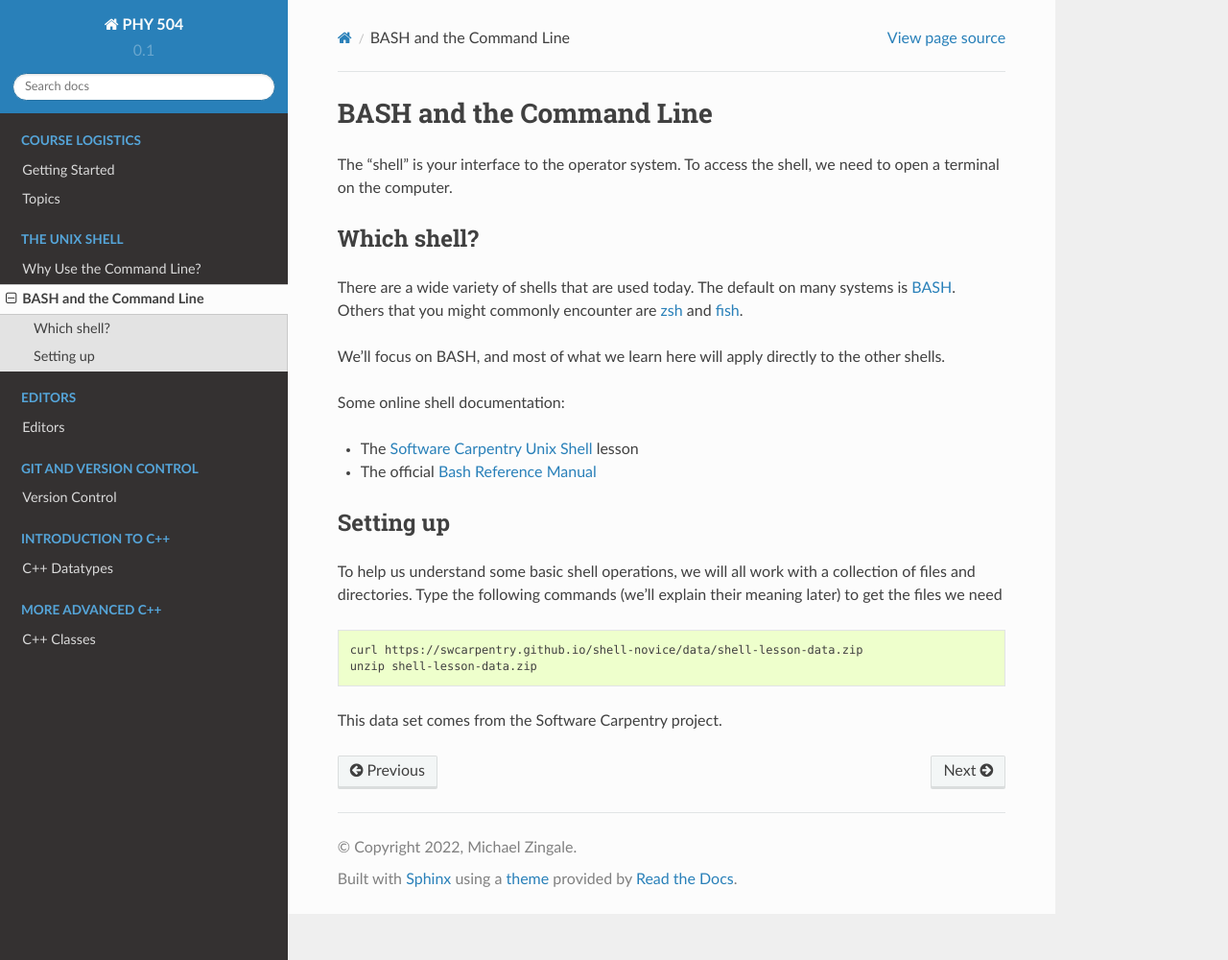
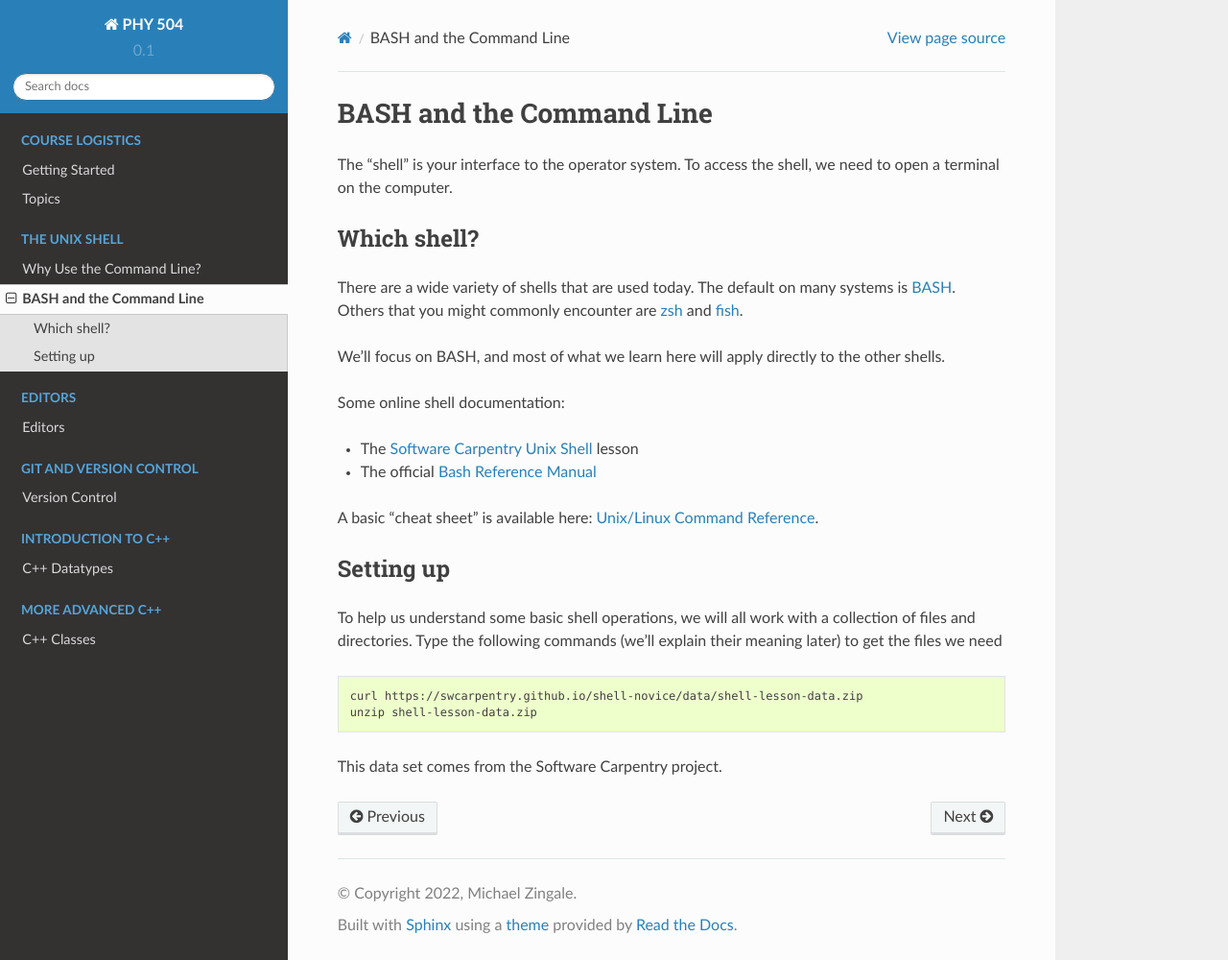
Before and after one commit to zingale/phy504, a Sphinx documentation site: the page built from docs/source/shell.rst, in a window 1280 px wide and 1000 px high. Shown: the whole window at 96% size. Built offline with Sphinx 7.4.7 and the Read the Docs theme 2.0.0, drawn with Linux system fonts in a browser that asks for light colours.

Commit message:
add cheat sheet

```diff
--- a/docs/source/shell.rst
+++ b/docs/source/shell.rst
@@ -22,6 +22,8 @@ Some online shell documentation:
 
 * The official `Bash Reference Manual <https://www.gnu.org/software/bash/manual/html_node/index.html>`_
 
+A basic "cheat sheet" is available here: `Unix/Linux Command Reference <https://upload.wikimedia.org/wikipedia/commons/7/79/Unix_command_cheatsheet.pdf>`_.
+
 Setting up
 ==========
 
```
